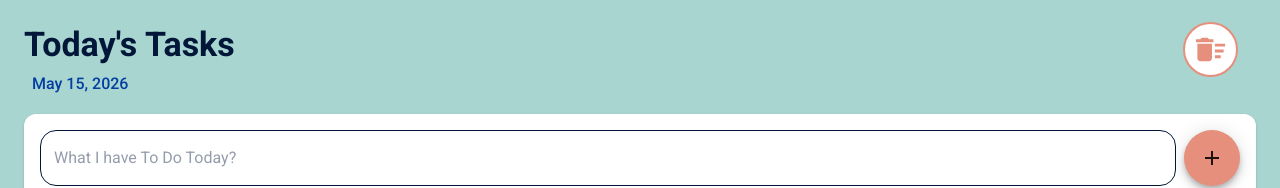
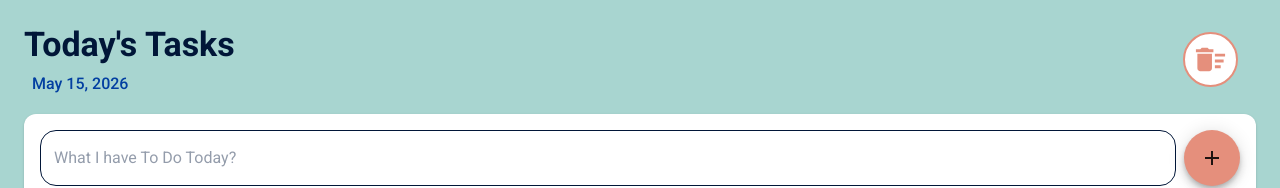
Before and after one commit to AshiniGunawardhana/React_Bunny_Task_Manager, a React (Vite) app: page /app in a window 1280 px wide. Shown: the top 188 px of the page. Built offline with nearby package versions, Linux system fonts and the light colour scheme.

Commit message:
Align Items

```diff
--- a/src/Components/Header.jsx
+++ b/src/Components/Header.jsx
@@ -62,7 +62,7 @@ function Header({ deleteCompleted }) {
             onClick={deleteCompleted}
             sx={{
               right: "18px",
-              top: "-2px",
+              top: "8px",
               backgroundColor: "white",
               border: "2px solid #E58F7C",
               color: "#E58F7C",
```
